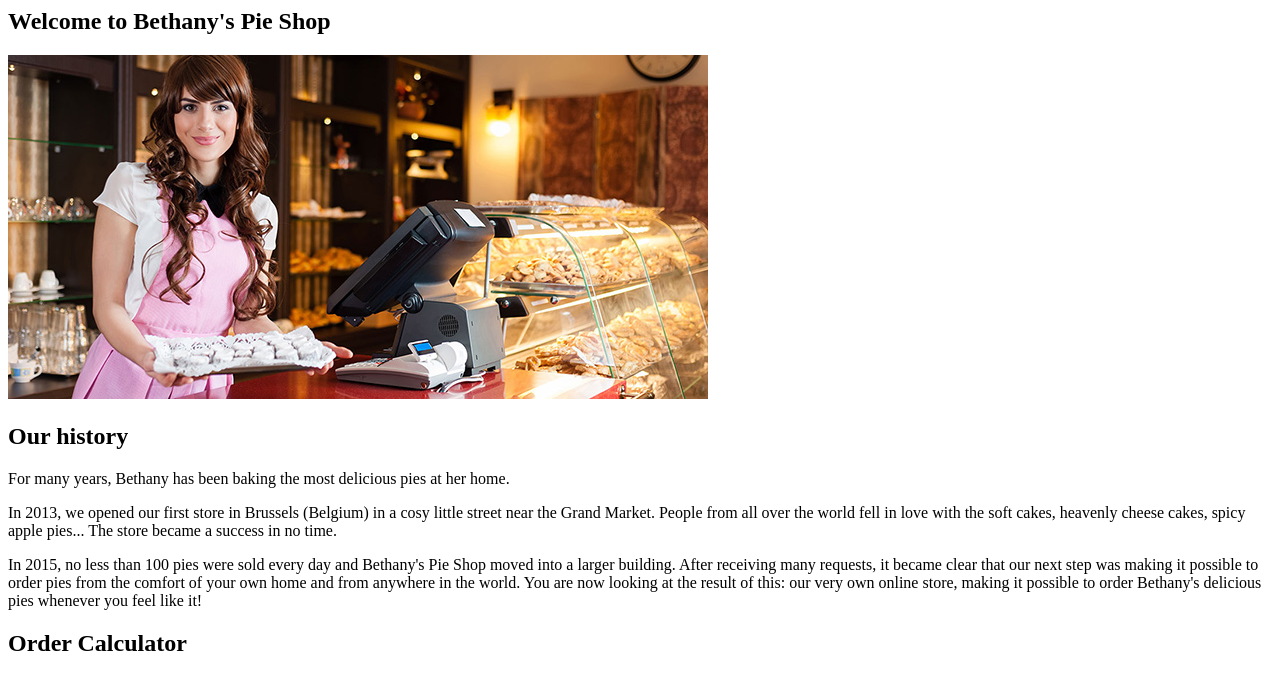
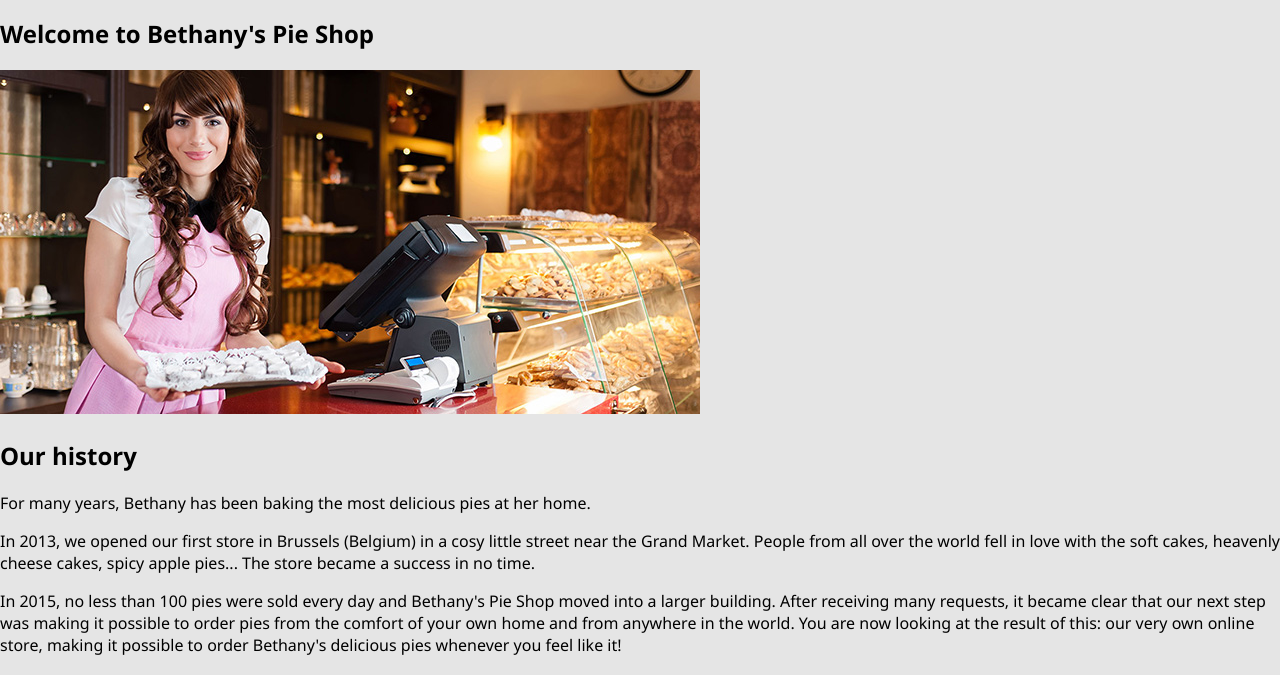
Before and after one commit to daltonbr/html-css-js-fundamentals, a plain HTML site: page index.html in a window 1280 px wide. Shown: the part 115-790 px from the top of the page. Drawn offline with Linux system fonts and the light colour scheme.

Commit message:
reset values in css

```diff
--- a/styles.css
+++ b/styles.css
@@ -10,3 +10,10 @@
 header {
   background-color: var(--primary-brand-color);
 }
+
+html, body {
+  margin: 0;
+  padding: 0;
+  font-family: var(--font-body);
+  background-color: var(--color-background);
+}
```
Lines whose indentation alone changed are shown as unchanged.
